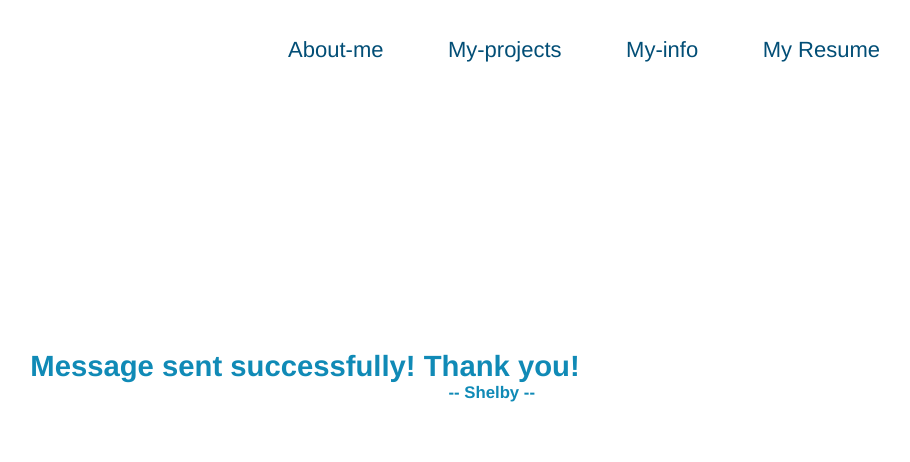
After one commit to ncp9988/my-portfolio, a Flask app: template templates/message.html in a window 1280 px wide. The commit adds this page. Shown: the top 462 px of the page, without its empty margins (335-1245 px from the left). Run offline with Flask 3, Linux system fonts and the light colour scheme; the template is opened without the code that fills it, so the values that code supplies are empty; some libraries are stand-ins or nearby versions.

Commit message:
add message.html and requirements.txt file

```diff
--- a/app.py
+++ b/app.py
@@ -2,16 +2,15 @@ from flask import Flask,render_template, request
 app = Flask(__name__)
 
 
-@app.route('/submit', methods=['GET'])
+@app.route('/', methods=['GET'])
 def show_form():
     return render_template('index.html')
 
 @app.route('/submit', methods=['POST'])
 def submit_form():
     data = request.form.get('message') #accessing form data with the name 'messgae'
-    # Process or store 'data' (save to database, send an email)
     print(f"Received message: {data}")
-    return "from submmited successfully!"
+    return render_template('message.html')
 
 if __name__ == '__main__':
     app.run(debug=True) # run the Flask app
--- a/assets/css/style.css
+++ b/static/css/style.css
@@ -157,34 +157,9 @@
     position: inline;
   } */
 
-  .steps {
-    text-align: center;
-    background: #fce138;
-  }
 
-  .steps div {
-    margin-bottom: 80px;
-  }
 
-  .steps img {
-    width: 15%;
-    margin: 10px 0;
-  }
 
-  .steps h3 {
-    color: #024e76;
-    font-size: 46px;
-    margin-top: 10px;
-  }
-
-  .steps p {
-    color: #39a6b2;
-    font-size: 23px;
-  }
-
-  .steps span {
-    font-size: 38px;
-  }
 
   .section-title {
     font-size: 37px;
@@ -299,6 +274,22 @@
   /* REACH OUT STYLES END */
   .link {
     text-decoration: none;
-    /* Other styles you want to apply */
     color: white; /* Example color */
   }
+
+  button[type="submit"]:hover {
+    background-color: #2980b9; /* Change color on hover */
+    cursor: pointer;
+  }
+
+  .success-message {
+    text-align: center;
+    padding-top: 350px;
+    font-size: 25px;
+    color: rgb(16, 138, 182);
+  }
+
+  .success-message h6 {
+    text-align: right;
+    padding-right: 350px;
+  }
--- /dev/null
+++ b/templates/message.html
@@ -0,0 +1,47 @@
+<!DOCTYPE html>
+<html lang="en">
+
+<head>
+    <meta charset="UTF-8" />
+    <title>Shelby-Porfolio</title>
+    <link rel="stylesheet" type="text/css" href="{{url_for('static', filename='css/style.css')}}" />
+    <link rel="stylesheet" href="https://use.fontawesome.com/releases/v5.13.1/css/all.css"
+        integrity="sha384-xxzQGERXS00kBmZW/6qxqJPyxW3UR0BPsL4c8ILaIWXva5kFi7TxkIIaMiKtqV1Q" crossorigin="anonymous" />
+</head>
+
+<body>
+    <!-- navigation -->
+    <header>
+        <h1>
+            <!-- <a href="/">
+                SHELBY VO
+            </a> -->
+        </h1>
+        <nav>
+            <ul>
+                <li>
+                    <a href="#about-me">About-me</a>
+                </li>
+                <li>
+                    <a href="#my-project">My-projects</a>
+                </li>
+                <li>
+                    <a href="#my-info">My-info</a>
+                </li>
+                <li>
+                    <a href="../static/Shelby❤️ .pdf">My Resume</a>
+                </li>
+            </ul>
+        </nav>
+    </header>
+
+
+    <section class="success-message">
+       <h3> Message sent successfully! Thank you!</h3>
+
+       <h6>-- Shelby --</h6>
+    </section>
+  </body>
+</body>
+
+</html>
```
Also changed, not shown: requirements.txt (added, +35 -0 lines), templates/index.html (+16 -12 lines), static/images/PasswordGenerator.png (renamed from assets/images/PasswordGenerator.png), static/images/Referral.png (renamed from assets/images/Referral.png), static/images/eat.png (renamed from assets/images/eat.png), 5 other files.
